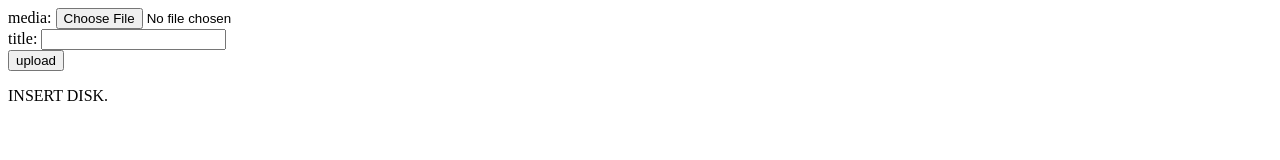
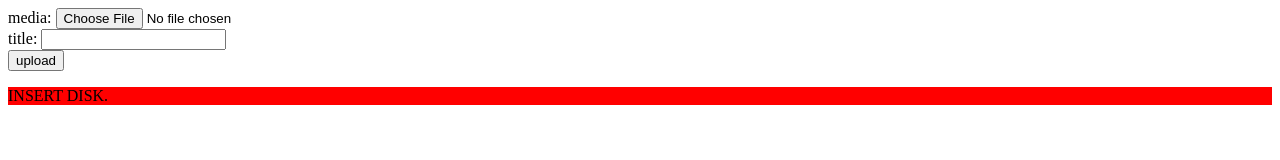
Before and after one commit to fredrik/nodejs-multipart-form-upload, a plain HTML site: page public/index.html in a window 1280 px wide. Both pictures are taken after a click on the button "upload". Drawn offline with Linux system fonts and the light colour scheme.

Commit message:
add listener for click event

```diff
--- a/public/hack.js
+++ b/public/hack.js
@@ -1 +1,18 @@
 // empties
+$(document).ready(function() {
+  // register event on submit_button#click()
+  $('#submit_button').click(function(e) {
+
+    var f = $("input:file");
+    if (f.val() == '') {
+      $('#status').css({background: 'red'});
+      $('#status').html('INSERT DISK.')
+    } else {
+      $('#status').css({background: 'white'});
+      $('#status').html('uploading: ' + f.val());
+      // TODO: disable submit button.
+      // TODO: submit form.
+      // TODO: start polling localhost:8000/status
+    }
+  })
+});
--- a/public/index.html
+++ b/public/index.html
@@ -1,6 +1,7 @@
 <html>
 <head>
   <title>Soundcloud Upload Demo</title>
+  <script src="jquery.js" type="text/javascript"></script>
   <script src="hack.js" type="text/javascript"></script>
 </head>
 <body>
```
